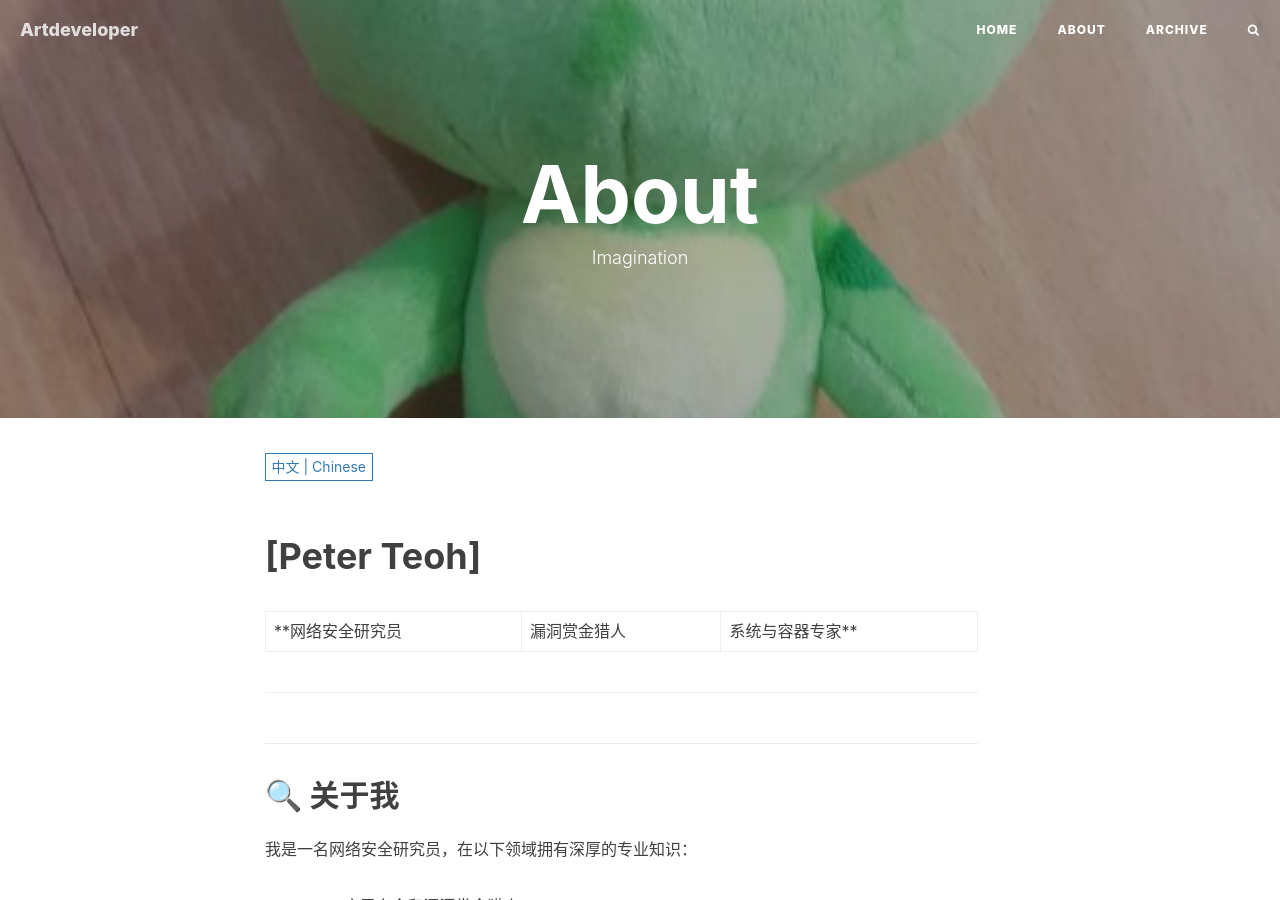
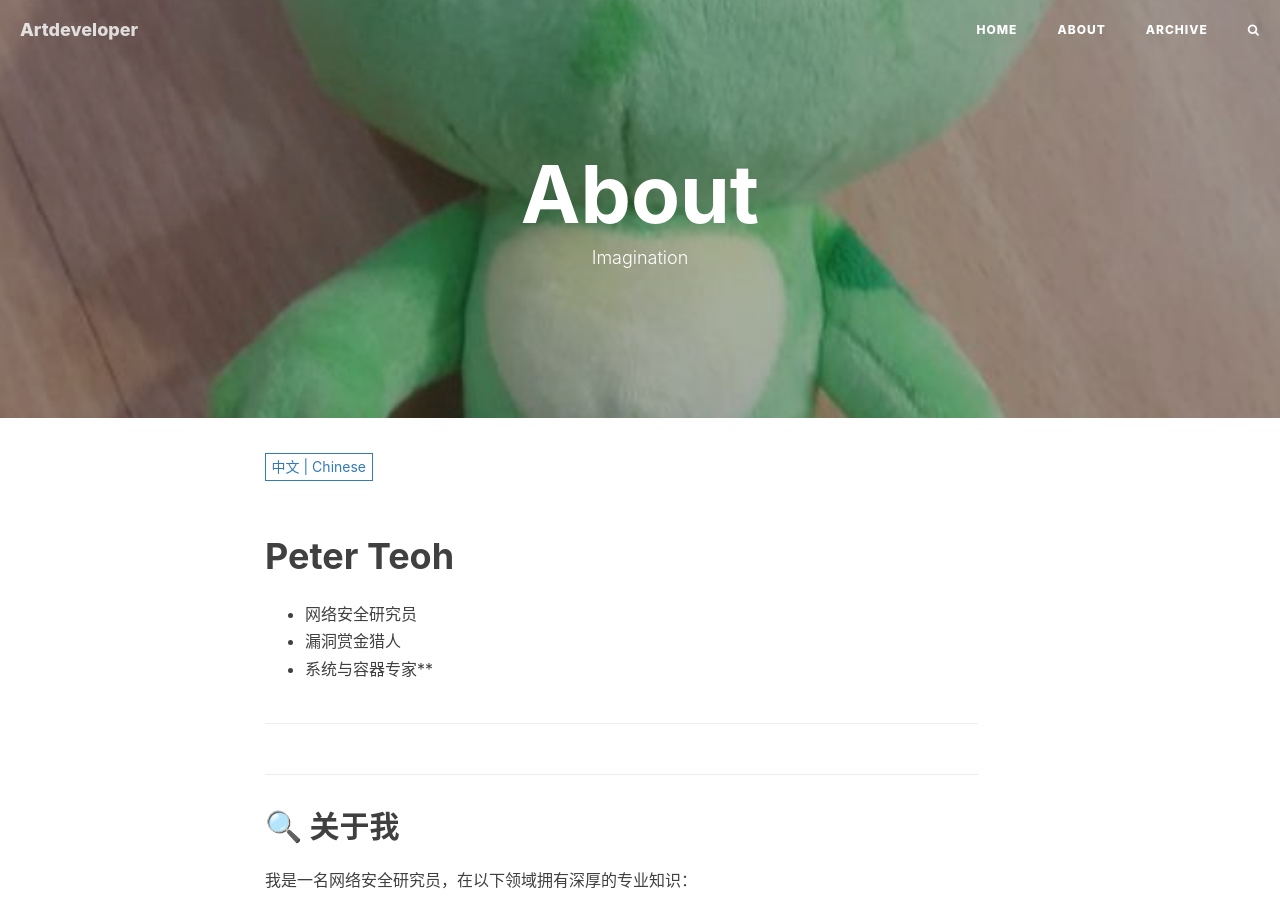
Before and after one commit to tthtlc/artdeveloper, a Jekyll site: the page built from about.html, in a window 1280 px wide and 900 px high. Built offline with Jekyll 4.4.1, drawn with Linux system fonts in a browser that asks for light colours; nearby versions of some CDN libraries; comment, search, counter and statistics services are not loaded.

```diff
--- a/_includes/about/en.md
+++ b/_includes/about/en.md
@@ -1,6 +1,8 @@
-# [Peter Teoh]
+# Peter Teoh
 
-**Cybersecurity Researcher | Bug Bounty Hunter | Systems & Container Specialist**
+- Cybersecurity Researcher
+- Bug Bounty Hunter
+- Systems & Container Specialist**
 
 ---
 
--- a/_includes/about/zh.md
+++ b/_includes/about/zh.md
@@ -1,6 +1,8 @@
-# [Peter Teoh]
+# Peter Teoh
 
-**网络安全研究员 | 漏洞赏金猎人 | 系统与容器专家**
+- 网络安全研究员
+- 漏洞赏金猎人
+- 系统与容器专家**
 
 ---
 
```
